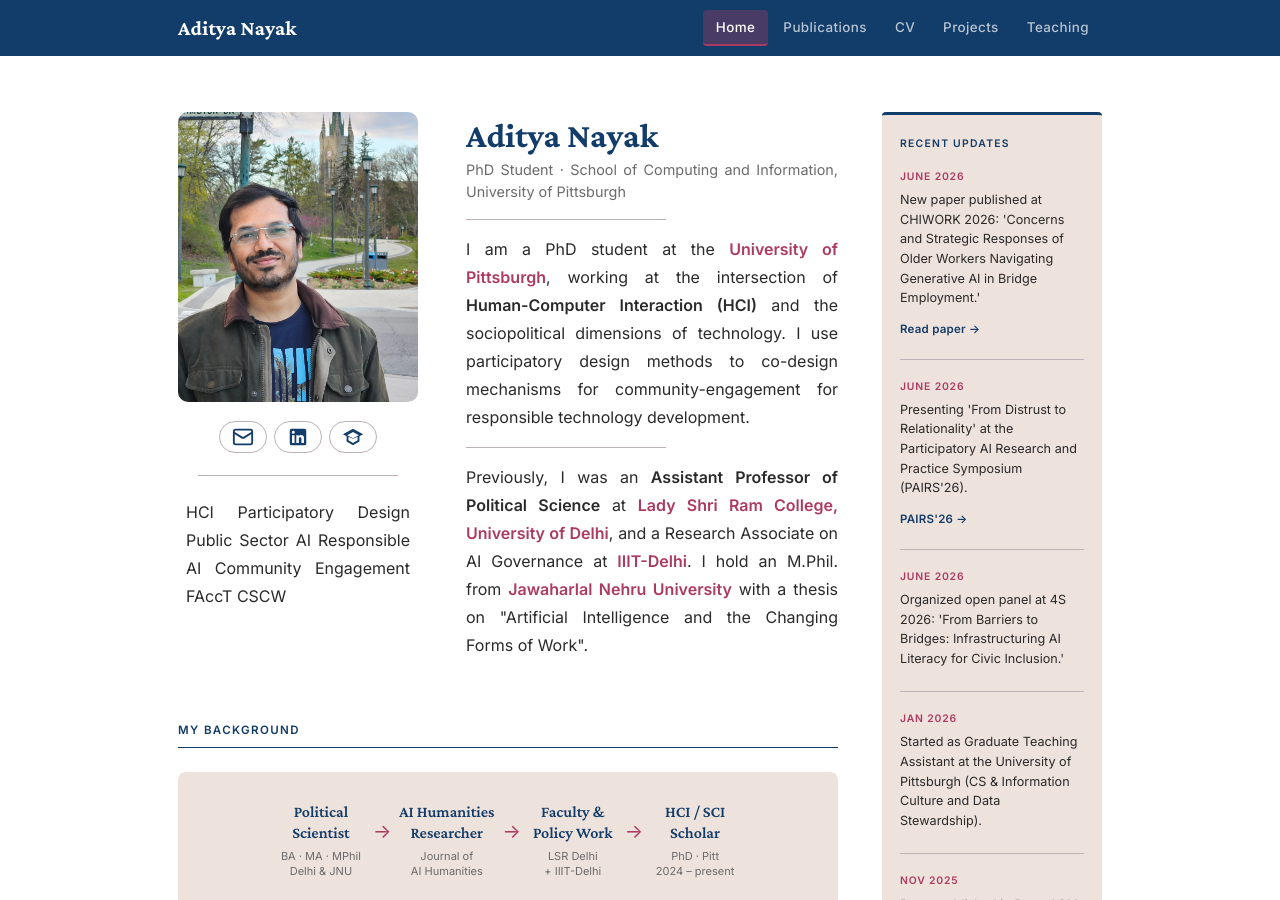
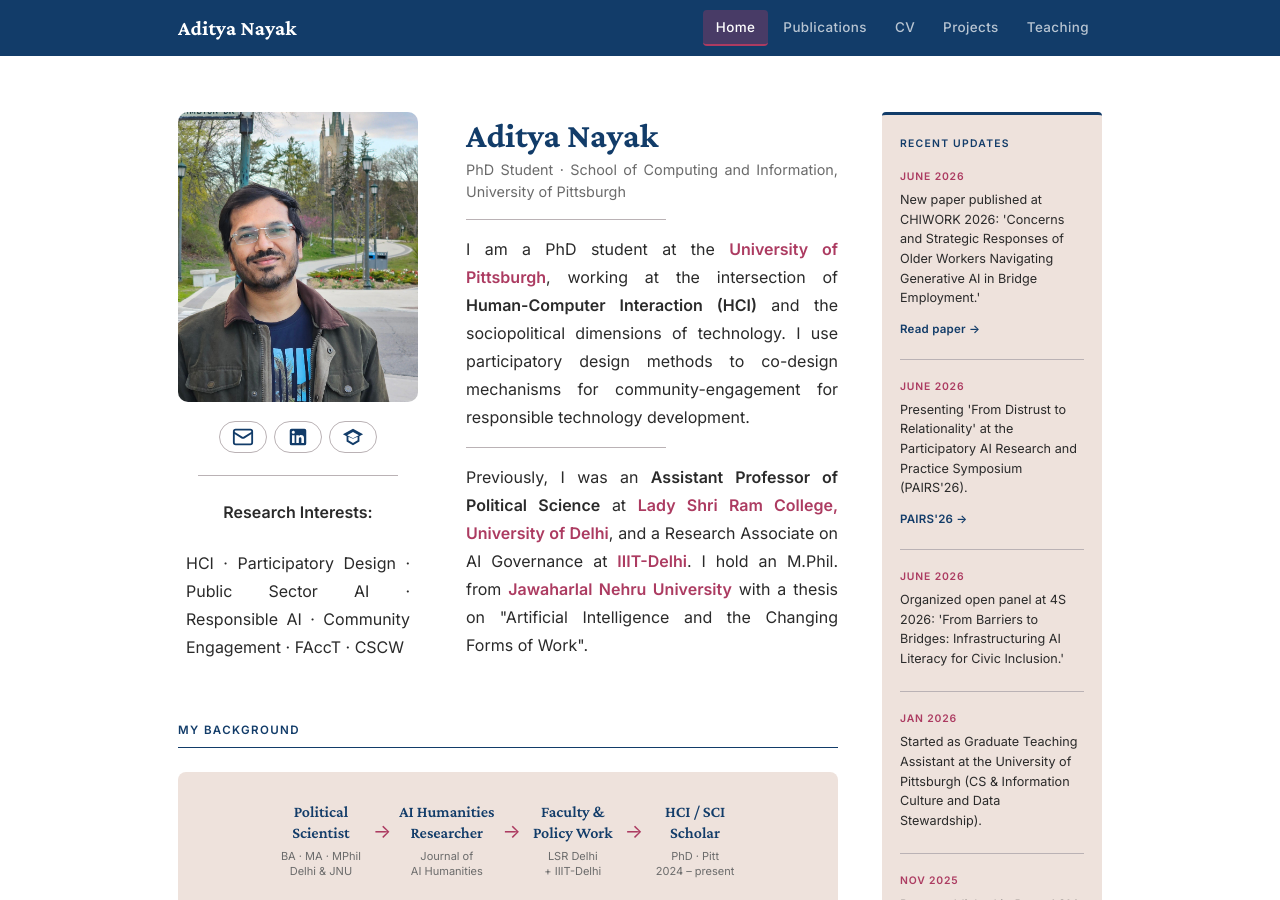
Before and after one commit to adityanayak-info/adityanayak-info.github.io, a Jekyll site: the page built from index.md, in a window 1280 px wide and 900 px high. Built offline with Jekyll 4.4.1, drawn with Linux system fonts in a browser that asks for light colours.

Commit message:
Update index.md

```diff
--- a/index.md
+++ b/index.md
@@ -40,13 +40,15 @@ permalink: /
 
      <hr class="profile-rule">
 
+<p><strong>Research Interests:</strong></p>
+
 <div class="interest-tags">
-  <span class="interest-tag">HCI</span>
-  <span class="interest-tag">Participatory Design</span>
-  <span class="interest-tag">Public Sector AI</span>
-  <span class="interest-tag">Responsible AI</span>
-  <span class="interest-tag">Community Engagement</span>
-  <span class="interest-tag">FAccT</span>
+  <span class="interest-tag">HCI · </span>
+  <span class="interest-tag">Participatory Design · </span>
+  <span class="interest-tag">Public Sector AI · </span>
+  <span class="interest-tag">Responsible AI · </span>
+  <span class="interest-tag">Community Engagement · </span>
+  <span class="interest-tag">FAccT · </span>
   <span class="interest-tag">CSCW</span>
 </div>
 
```
